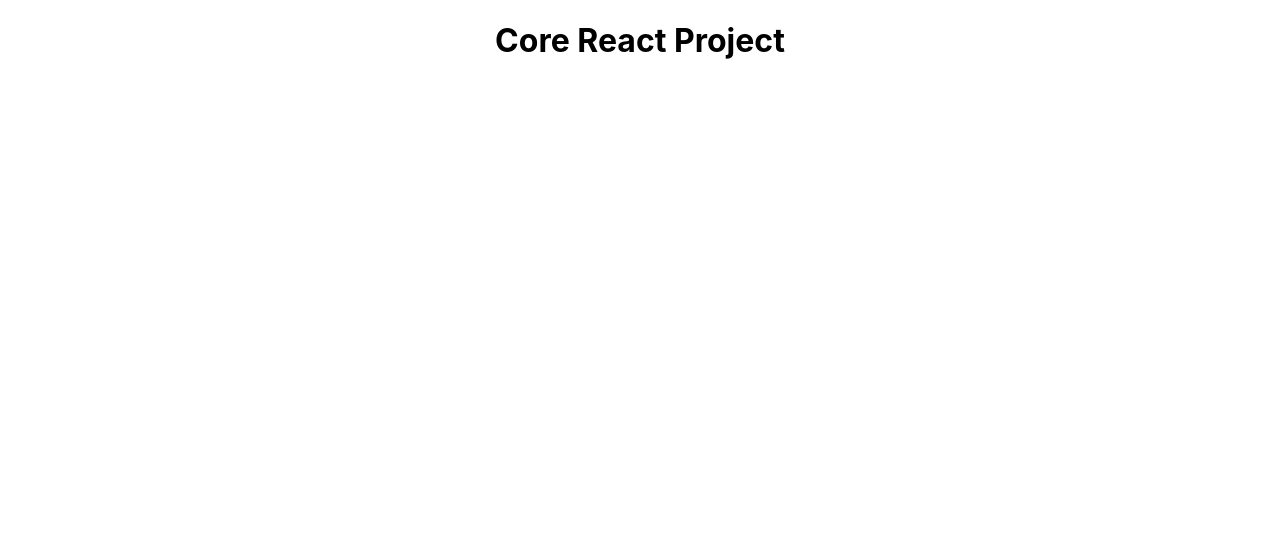
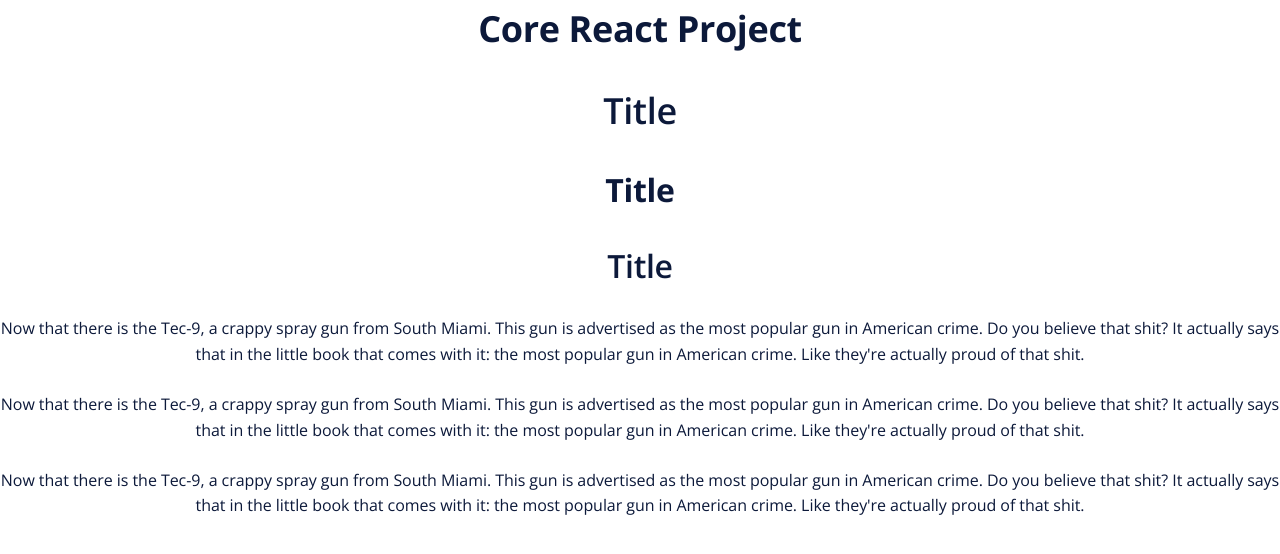
Before and after one commit to laurencedorman/toolkit, a React (Create React App) app: page / in a window 1280 px wide. Shown: the top 554 px of the page. Built offline with nearby package versions, Linux system fonts and the light colour scheme.

Commit message:
Update Typo style and add Variables scss

```diff
--- a/src/App.js
+++ b/src/App.js
@@ -1,11 +1,18 @@
 import React, { Component } from 'react';
 import './App.scss';
+import './typo.scss';
 
 class App extends Component {
   render() {
     return (
       <div className="App">
        <h1>Core React Project</h1>
+        <h2>Title</h2>
+        <h3>Title</h3>
+        <h4>Title</h4>
+        <p>Now that there is the Tec-9, a crappy spray gun from South Miami. This gun is advertised as the most popular gun in American crime. Do you believe that shit? It actually says that in the little book that comes with it: the most popular gun in American crime. Like they're actually proud of that shit. </p>
+        <p>Now that there is the Tec-9, a crappy spray gun from South Miami. This gun is advertised as the most popular gun in American crime. Do you believe that shit? It actually says that in the little book that comes with it: the most popular gun in American crime. Like they're actually proud of that shit. </p>
+        <p>Now that there is the Tec-9, a crappy spray gun from South Miami. This gun is advertised as the most popular gun in American crime. Do you believe that shit? It actually says that in the little book that comes with it: the most popular gun in American crime. Like they're actually proud of that shit. </p>
       </div>
     );
   }
--- a/src/colors.scss
+++ b/src/colors.scss
@@ -21,5 +21,5 @@ $greyLight: #fafafa;
 
 $white: #ffffff;
 
-
 $primary: $squidInk;
+$borderColor: $greyDark;
--- a/src/typo.scss
+++ b/src/typo.scss
@@ -1,30 +1,49 @@
 @import url('https://fonts.googleapis.com/css?family=Open+Sans:400,600,700');
 @import './colors.scss';
 
-h1, h2 {font-size: 36px;}
-h3, h4 {font-size: 36px;}
+* { margin: 0; padding: 0 }
+
+html, body {
+  font: 1rem/1.618 'Open Sans';
+  color: $squidInk;
+  -webkit-font-smoothing: antialiased;
+  -moz-osx-font-smoothing: grayscale
+}
+
+h1, h2 { font-size: 2.25rem }
+h3, h4 { font-size: 2rem }
 
 h1, h3, .title {font-weight: 700;}
 h2, h4, .subTitle {font-weight: 600;}
 
-.title {font-size: 18px;}
+h1, h2, h3, h4 { letter-spacing: -0.01em }
 
-.subTitle, .text, .link, .label, p, a, li, span, label {
-  font-size: 16px;
-  > span {
+.title { font-size: 1.125rem }
+
+.subTitle, .text, .link, .label,
+p, a, ul, li, ol, figure, pre, table, span, label, fieldset {
+  margin-bottom: 1.5rem;
+  letter-spacing: -0.003em;
+  > span, a {
     font-size: inherit;
+    color: inherit
   }
 }
 
-.smallText, small {
-  font-size: 14px;
-}
+.smallText, small { font-size: 0.875rem }
 
 a, .link {
   color: $articCitric;
+  &:hover {
+    text-decoration: underline;
+    transition: all 0.3s ease-in-out;
+  }
+  &:active { color: $balataGreen }
+  &:visited { color: $purpleRain }
+  &:disabled { color: $greyDark }
+}
 
-  &:hover {text-decoration: underline;}
-  &:active {color: $balataGreen;}
-  &:visited {color: $purpleRain;}
-  &:disabled {color: $greyDark;}
+h1, h2, h3, h4, p, a, ul, li, ol, figure, pre, table, span, label, fieldset {
+  line-height: 1.618;
+  margin-bottom: 1.5rem
 }
```
Also changed, not shown: src/variables.scss (added, +33 -0 lines).
